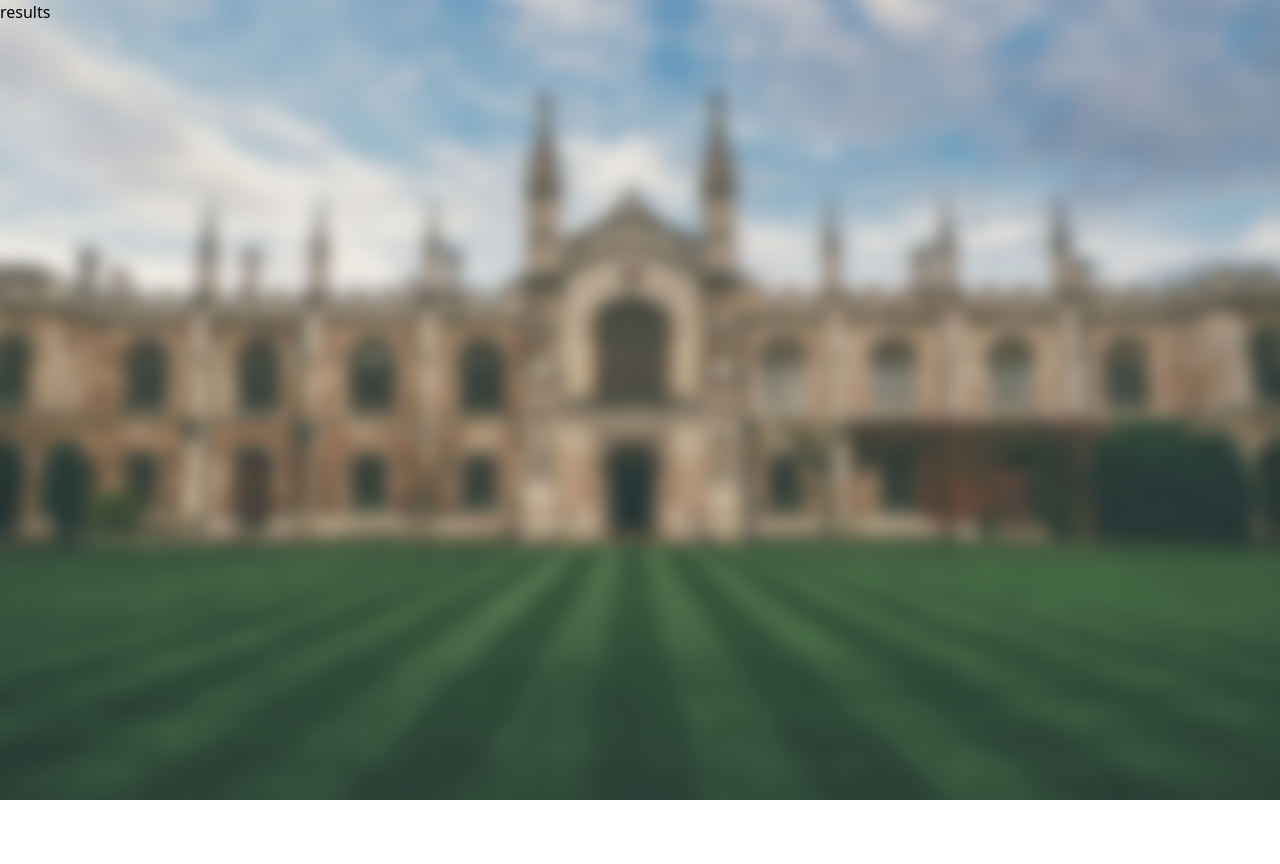
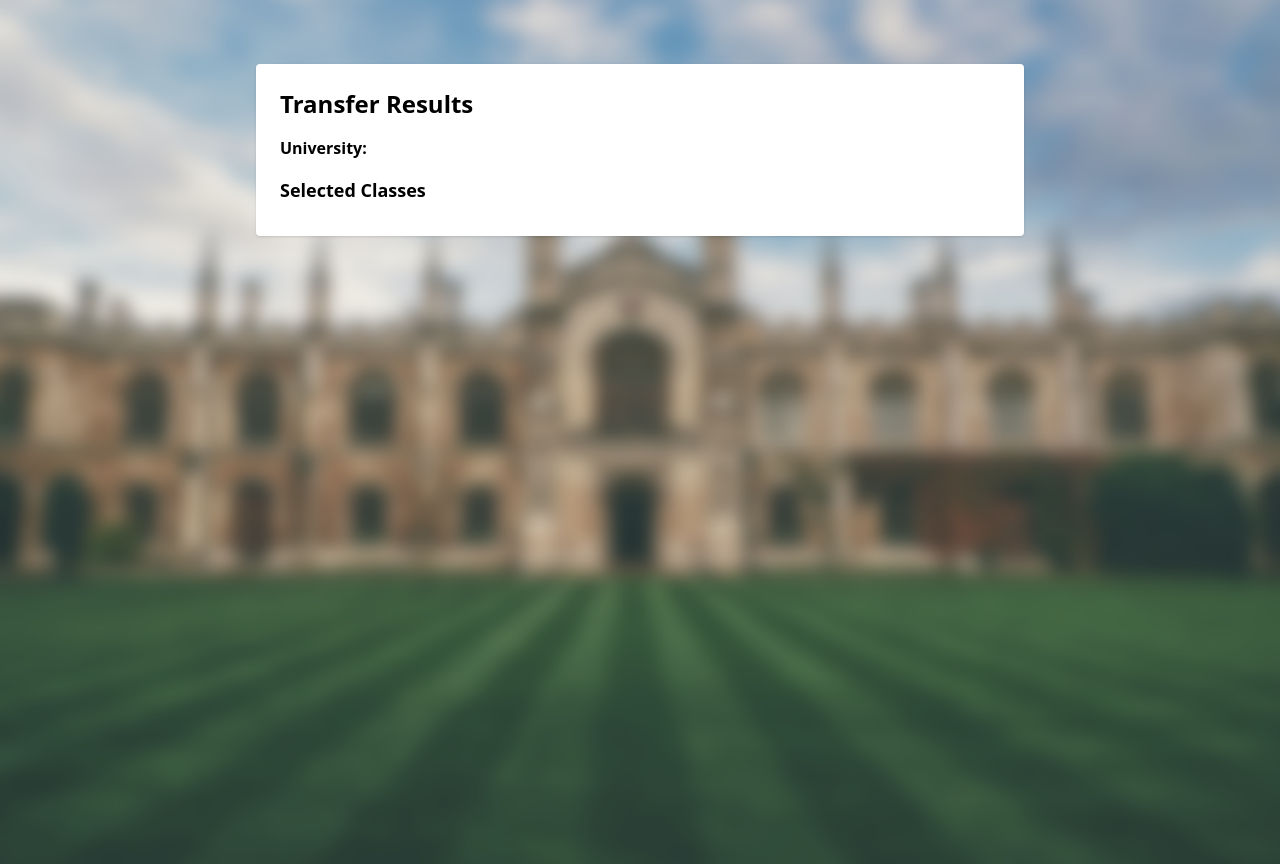
Before and after one commit to CS-4080-GalacticPirates/Course-Map, a Next.js app in the folder frontend/: page /results in a window 1280 px wide. Before the commit the page ends 800 px from the top, so only its background shows below. Built offline with nearby package versions, Linux system fonts and the light colour scheme.

Commit message:
Update page.tsx

```diff
--- a/frontend/app/results/page.tsx
+++ b/frontend/app/results/page.tsx
@@ -1,3 +1,33 @@
-export default function RedultsPage() {
-  return <div>results</div>;
+'use client';
+
+import { useSearchParams } from 'next/navigation';
+
+export default function ResultsPage() {
+  const params = useSearchParams();
+
+  const university = params.get('university');
+  const classes =
+    params.get('classes')?.split(',') ?? [];
+
+  return (
+    <div className="max-w-3xl mx-auto mt-16 p-6 bg-white shadow rounded">
+      <h1 className="text-2xl font-bold mb-4">
+        Transfer Results
+      </h1>
+
+      <p className="mb-4">
+        <strong>University:</strong> {university}
+      </p>
+
+      <h2 className="text-lg font-semibold mb-2">
+        Selected Classes
+      </h2>
+
+      <ul className="list-disc ml-6">
+        {classes.map(c => (
+          <li key={c}>{c}</li>
+        ))}
+      </ul>
+    </div>
+  );
 }
```
